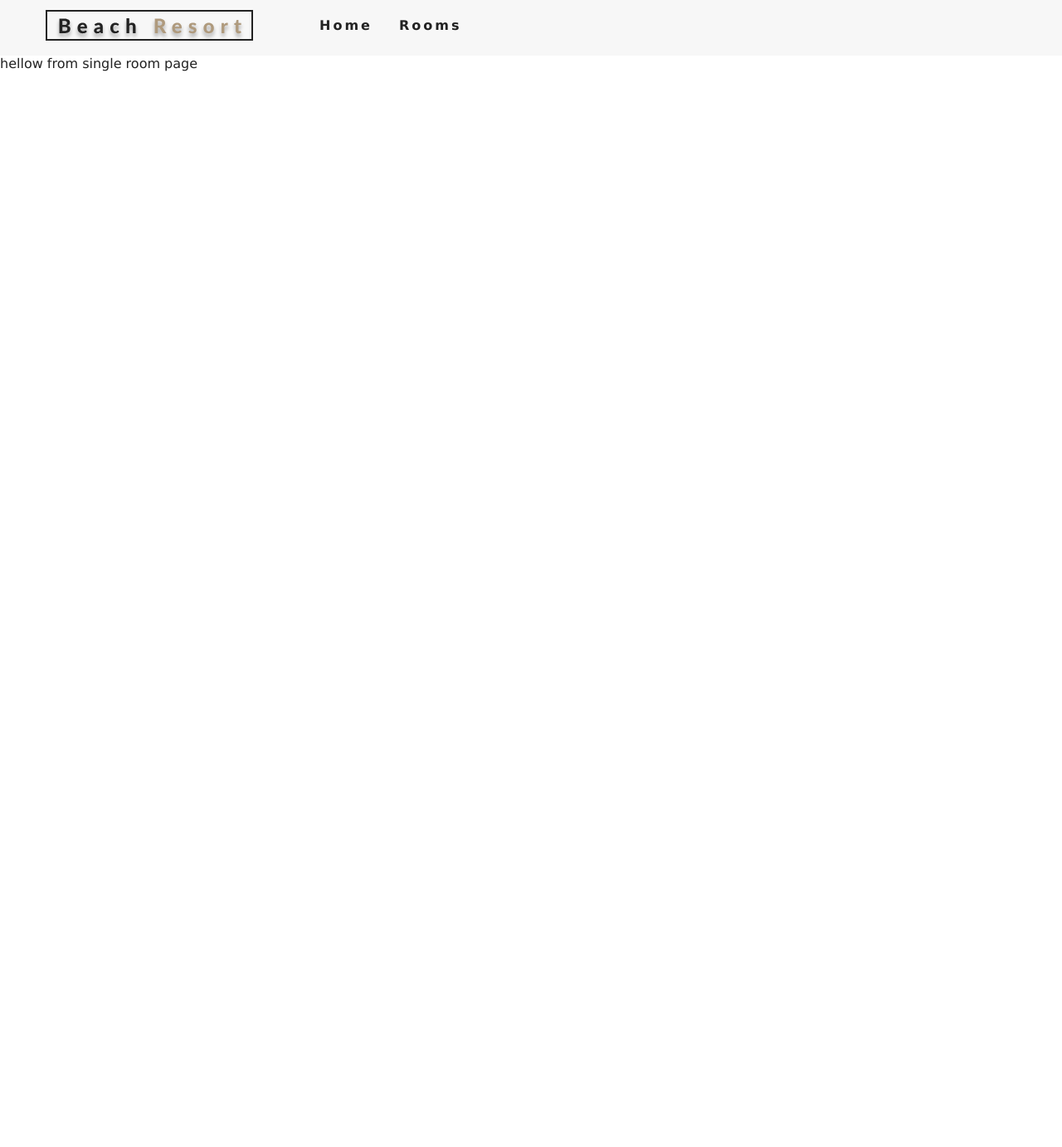
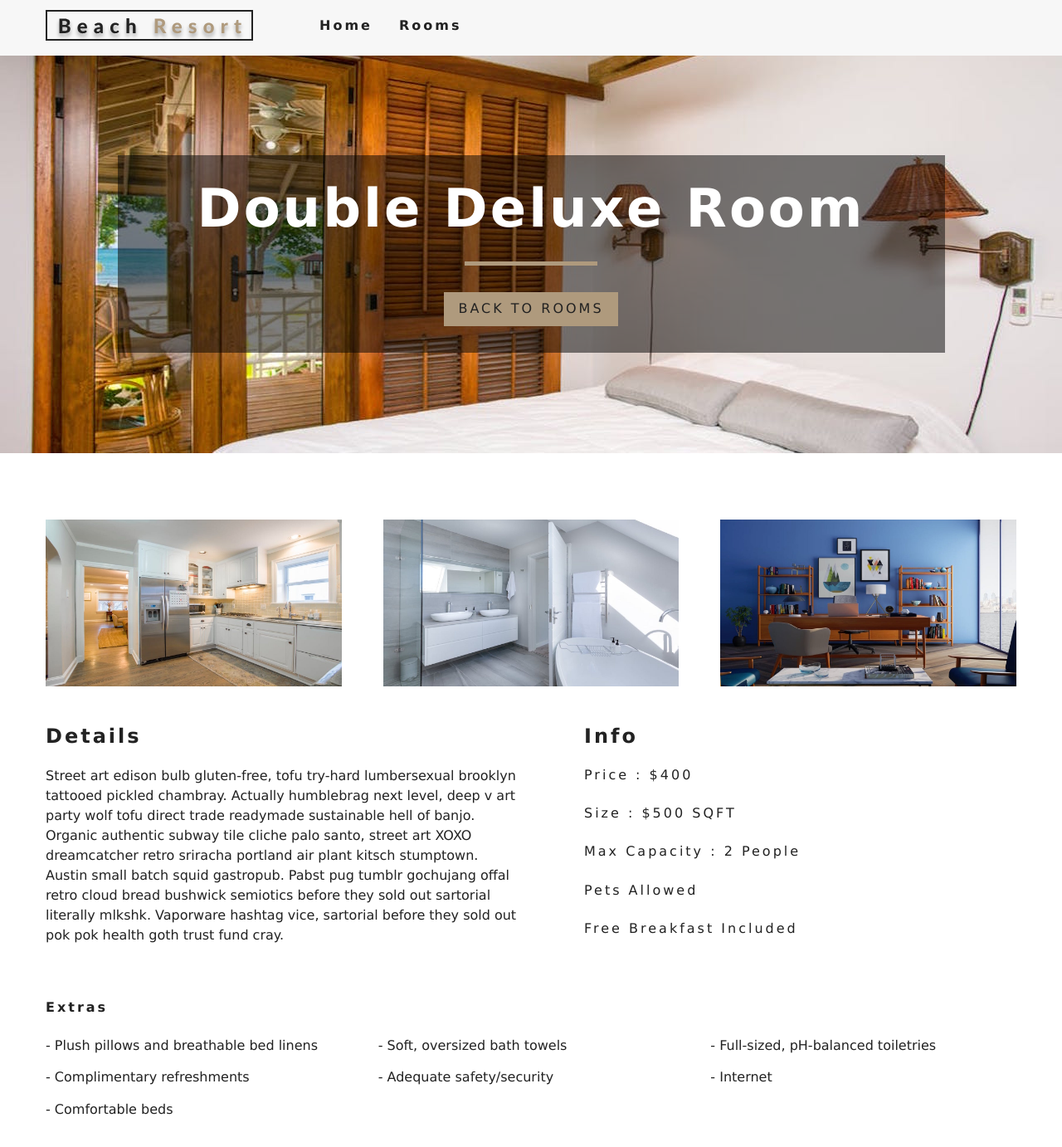
Before and after one commit to adhikarisushant/hotel-website-react, a React (Create React App) app: page /rooms/double-deluxe in a window 1280 px wide. Shown: the top 1382 px of the page at 83% size. Before the commit the page ends 800 px from the top, so only its background shows below. Built offline with nearby package versions, Linux system fonts and the light colour scheme.

Commit message:
single room page completed

```diff
--- a/package.json
+++ b/package.json
@@ -11,6 +11,7 @@
     "react-icons": "^4.1.0",
     "react-router-dom": "^5.2.0",
     "react-scripts": "4.0.1",
+    "styled-components": "^5.2.1",
     "web-vitals": "^0.2.4"
   },
   "scripts": {
--- /dev/null
+++ b/src/components/StyledHero.js
@@ -0,0 +1,12 @@
+import styled from 'styled-components'
+import defaultImg from '../images/room-1.jpeg'
+
+const StyledHero = styled.header`
+    min-height: 60vh;
+    background: url(${props => (props.img ? props.img : defaultImg)}) center/cover no-repeat;
+    display: flex;
+    align-items: center;
+    justify-content: center;
+`;
+
+export default StyledHero;
--- a/src/context.js
+++ b/src/context.js
@@ -29,16 +29,22 @@
             let id = item.sys.id;
             let images = item.fields.images.map(image => image.fields.file.url);
 
-            let room = {...item.fields, images,id}
+            let room = {...item.fields, images, id}
             return room;
         });
         return tempItems
     }
 
+    getRoom = (slug) => {
+        let tempRooms = [...this.state.rooms];
+        const room = tempRooms.find((room) =>room.slug === slug);
+        return room;
+    }
+
 
     render() {
         return (
-            <RoomContext.Provider value= {{...this.state}}>
+            <RoomContext.Provider value= {{...this.state,getRoom: this.getRoom}}>
                     {this.props.children}
             </RoomContext.Provider>
         )
--- a/src/pages/SingleRoom.js
+++ b/src/pages/SingleRoom.js
@@ -1,11 +1,79 @@
 import React, { Component } from 'react'
+import defaultBcg from '../images/room-1.jpeg'
+import Hero from '../components/Hero'
+import Banner from '../components/Banner'
+import {Link} from 'react-router-dom'
+import {RoomContext} from '../context'
+import StyledHero from '../components/StyledHero'
 
 export default class SingleRoom extends Component {
+    constructor(props) {
+        super(props);
+        this.state ={
+            slug: this.props.match.params.slug,
+            defaultBcg
+        };
+    }
+    static contextType = RoomContext;
     render() {
+        const { getRoom } = this.context;
+        const room = getRoom(this.state.slug);
+        if (!room) {
+            return (
+                <div className="error">
+                    <h3>no such room could be found...</h3>
+                    <Link to="/rooms" className="btn-primary">
+                        back to rooms
+                    </Link>
+                </div>
+            )
+        }
+        const {name, description, capacity, size, price, extras, breakfast, pets, images} = room;
+        const [mainImg,...defaultImg] = images;
         return (
-            <div>
-                hellow from single room page
-            </div>
+            <>
+            <StyledHero img={mainImg || this.state.defaultBcg}>
+                <Banner title={`${name} room`}>
+                    <Link to='/rooms' className='btn-primary'>
+                        back to rooms
+                    </Link>
+                </Banner>
+            </StyledHero>
+            <section className="single-room">
+                    <div className="single-room-images">
+                        { defaultImg.map((item, index) => {
+                            return <img key={index} src={item} alt={name} />;
+                        })
+
+                        }
+                    </div>
+                    <div className="single-room-info">
+                        <article className="desc">
+                            <h3>details</h3>
+                            <p>{description}</p>
+                        </article>
+                        <article className="info">
+                            <h3>info</h3>
+                            <h6>price : ${price}</h6>
+                            <h6>size : ${size} SQFT</h6>
+                            <h6>
+                                max capacity :{" "}
+                                {capacity > 1 ? `${capacity} people` : `${capacity} person`}
+                            </h6>
+                            <h6>{pets ? "pets allowed" : "no pets allowed"}</h6>
+                            <h6>{breakfast && "free breakfast included"}</h6>
+                        </article>
+                    </div>
+            </section>
+            <section className="room-extras">
+                <h6>extras</h6>
+                <ul className="extras">
+                    {extras.map((item, index)=>{
+                        return <li key={index}>- {item}</li>
+                    })}
+                </ul>
+            </section>
+            </>
         )
     }
 }
```
Also changed, not shown: 2 other files (tests, documents, lock files or other folders).
